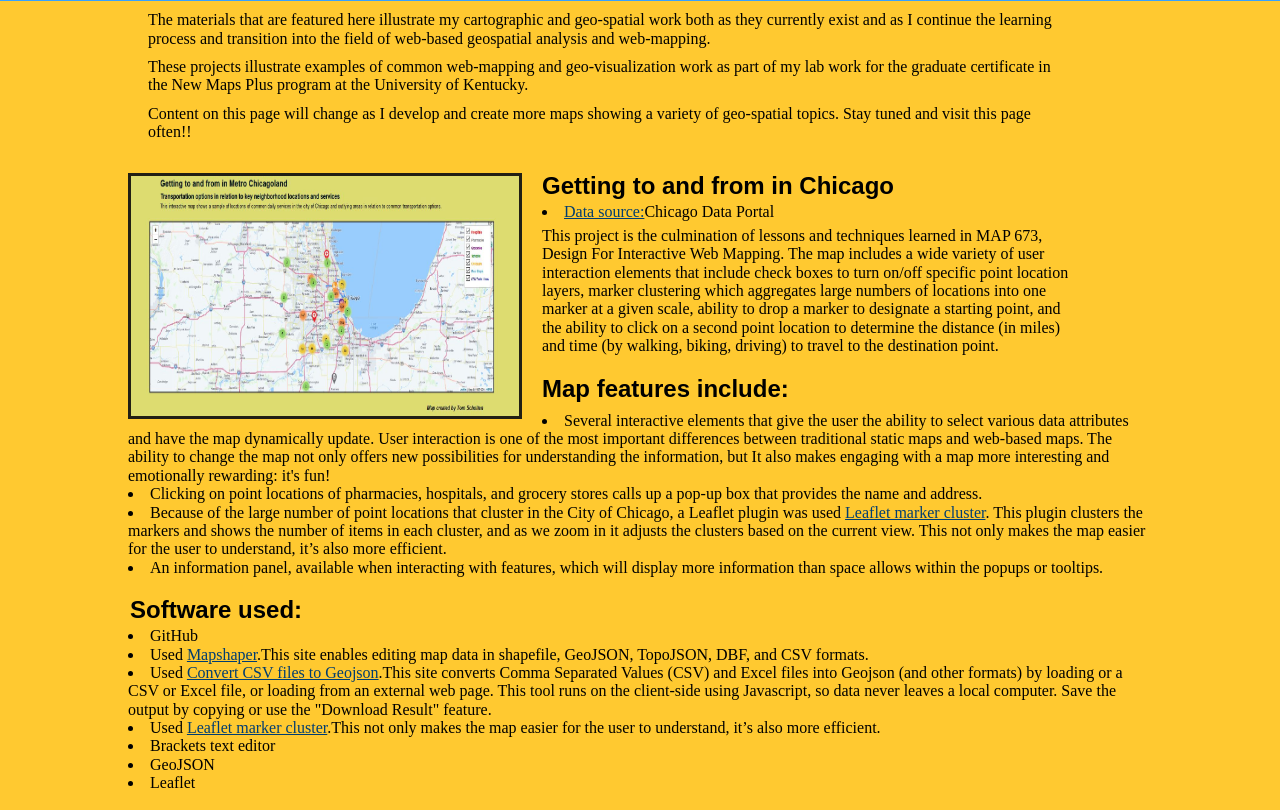
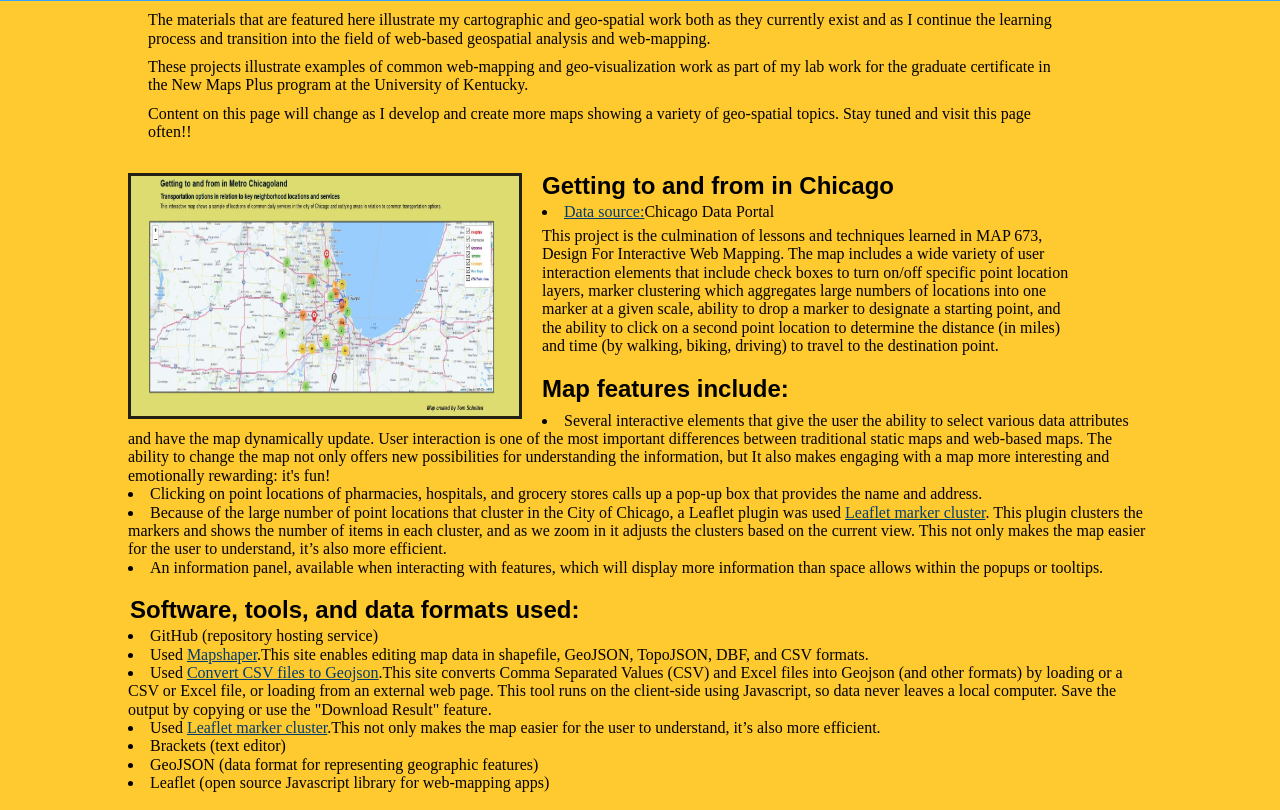
Before and after one commit to Tscholten1/Scholten-Work-Portfolio, a plain HTML site: page index.html in a window 1280 px wide. Shown: the part 124-934 px from the top of the page. Drawn offline with nearby package versions, Linux system fonts and the light colour scheme; a web font is replaced by a local one.

Commit message:
Update index.html

```diff
--- a/index.html
+++ b/index.html
@@ -116,7 +116,6 @@
             width: 80%;
             margin: 10px auto;
         }
-
     </style>
 </head>
 
@@ -155,14 +154,14 @@
             <Li>An information panel, available when interacting with features, which will display more information than space allows within the popups or tooltips.</Li>
 
         </p>
-        <h3>Software used:</h3>
-        <Li>GitHub</Li>
+        <h3>Software, tools, and data formats used:</h3>
+        <Li>GitHub (repository hosting service)</Li>
         <Li>Used <a href="https://mapshaper.org/">Mapshaper</a>.This site enables editing map data in shapefile, GeoJSON, TopoJSON, DBF, and CSV formats.</Li>
         <Li>Used <a href="https://www.convertcsv.com/csv-to-geojson.htm">Convert CSV files to Geojson</a>.This site converts Comma Separated Values (CSV) and Excel files into Geojson (and other formats) by loading or a CSV or Excel file, or loading from an external web page. This tool runs on the client-side using Javascript, so data never leaves a local computer. Save the output by copying or use the "Download Result" feature.</Li>
         <Li>Used <a href="https://github.com/Leaflet/Leaflet.markercluster">Leaflet marker cluster</a>.This not only makes the map easier for the user to understand, it’s also more efficient.</Li>
-        <Li>Brackets text editor</Li>
-        <Li>GeoJSON</Li>
-        <Li>Leaflet</Li>
+        <Li>Brackets (text editor)</Li>
+        <Li>GeoJSON (data format for representing geographic features)</Li>
+        <Li>Leaflet (open source Javascript library for web-mapping apps)</Li>
         <h3>Key concepts:</h3>
         <Li>Used the drawMap() function which uses GeoJSON data to create a L.GeoJson object with basic styles, adds it to the map, and then fits the map view to the extent of the layer.</Li>
         <Li>Used an advanced technique known as <a href="https://www.w3schools.com/xml/ajax_intro.asp">AJAX</a> to load an external file containing GeoJSON data. These data contained both the geometry information for drawing SVG elements on the map and the attribute data.</Li>
@@ -217,11 +216,11 @@
         <h3>Devils Tower National Monument</h3>
         <p>The project involved creating a web page to feature and describe Devils Tower National Monument in northeastern Wyoming. In addition to a two-column layout describing the geologic and historical nature of the landmark, the web page includes a dynamic map created using Mapbox Studio. This project involved initially acquiring data from the United States Board of Geographic Names (GNIS), working with Mapbox Studio to create a baselayer, add customer layers (points), specifying the map position, and styling the label visualization with data conditions</p>
 
-        <h3>Software used:</h3>
-        <Li>GitHub</Li>
-        <Li>Brackets text editor</Li>
-        <Li>Qgis open-source GIS software</Li>
-        <li>Created elevation contours with Qgis GDAL</li>
+        <h3>Software, tools, and data formats used:</h3>
+        <Li>GitHub (repository hosting service)</Li>
+        <Li>Brackets (text editor)</Li>
+        <Li>Qgis (open-source GIS software)</Li>
+        <li>Created elevation contours with Qgis GDAL (an open-source computer software library for reading and writing raster and vector geospatial data formats)</li>
         <li>Used Qgis tools to clip raster by extent and extract elevation contour lines</li>
         <li>Used Qgis raster and field calculators</li>
         <li>Worked with MapBox to import raster and vector layers as well as to style layers for color and visual appearance</li>
@@ -251,12 +250,13 @@
             <Li>An information panel, available when interacting with county features, which will display more information than space allows within the popups or tooltips.</Li>
 
         </p>
-        <h3>Software used:</h3>
-        <Li>GitHub</Li>
-        <Li>Papa Parse</Li>
-        <Li>Brackets text editor</Li>
-        <Li>GeoJSON</Li>
-        <Li>Leaflet</Li>
+        <h3>Software, tools, and data formats used:</h3>
+        <Li>GitHub (repository hosting service)</Li>
+        <Li>Papa Parse (Javascript .csv parser that converts .csv files to Json)</Li>
+        <Li>Brackets (text editor)</Li>
+        <Li>GeoJSON (data format for representing geographic features)</Li>
+        <Li>Leaflet (open source Javascript library for web-mapping apps)</Li>
+        <li>AJAX (a technique for creating better, faster, and more interactive web applications with the help of XML, HTML, CSS, and Java Script)</li>
         <h3>Key concepts:</h3>
         <Li>Used a JQuery .getJSON() method to make an AJAX request and load the or-counties.json file.</Li>
         <Li>Used the drawMap() function which uses GeoJSON data to create a L.GeoJson object with basic styles, adds it to the map, and then fits the map view to the extent of the layer.</Li>
@@ -294,12 +294,13 @@
             <Li>Provide the user the ability to switch between data sets and have the map dynamically update to reflect these changes</Li>
 
         </p>
-        <h3>Software used:</h3>
-        <Li>GitHub</Li>
-        <Li>Brackets text editor</Li>
-        <Li>GeoJSON</Li>
-        <Li>JQuery</Li>
-        <Li>Leaflet</Li>
+        <h3>Software, tools, and data formats used:</h3>
+        <Li>GitHub (repository hosting service)</Li>
+        <Li>Brackets (text editor)</Li>
+        <Li>GeoJSON (data format for representing geographic features)</Li>
+        <Li>Jquery (JavaScript library designed to simplify HTML DOM tree traversal and manipulation, as well as event handling, CSS animation)</Li>
+        <Li>Leaflet (open source Javascript library for web-mapping apps)</Li>
+
         <h3>Key concepts:</h3>
         <Li>Introducing map elements of user interaction such as drop down layers, tool tip display on map of counties that is also linked to and updates an information panel.</Li>
         <Li>Declaring functions (drawMap, getClassBreaks, getColor, drawLegend)</Li>
```
